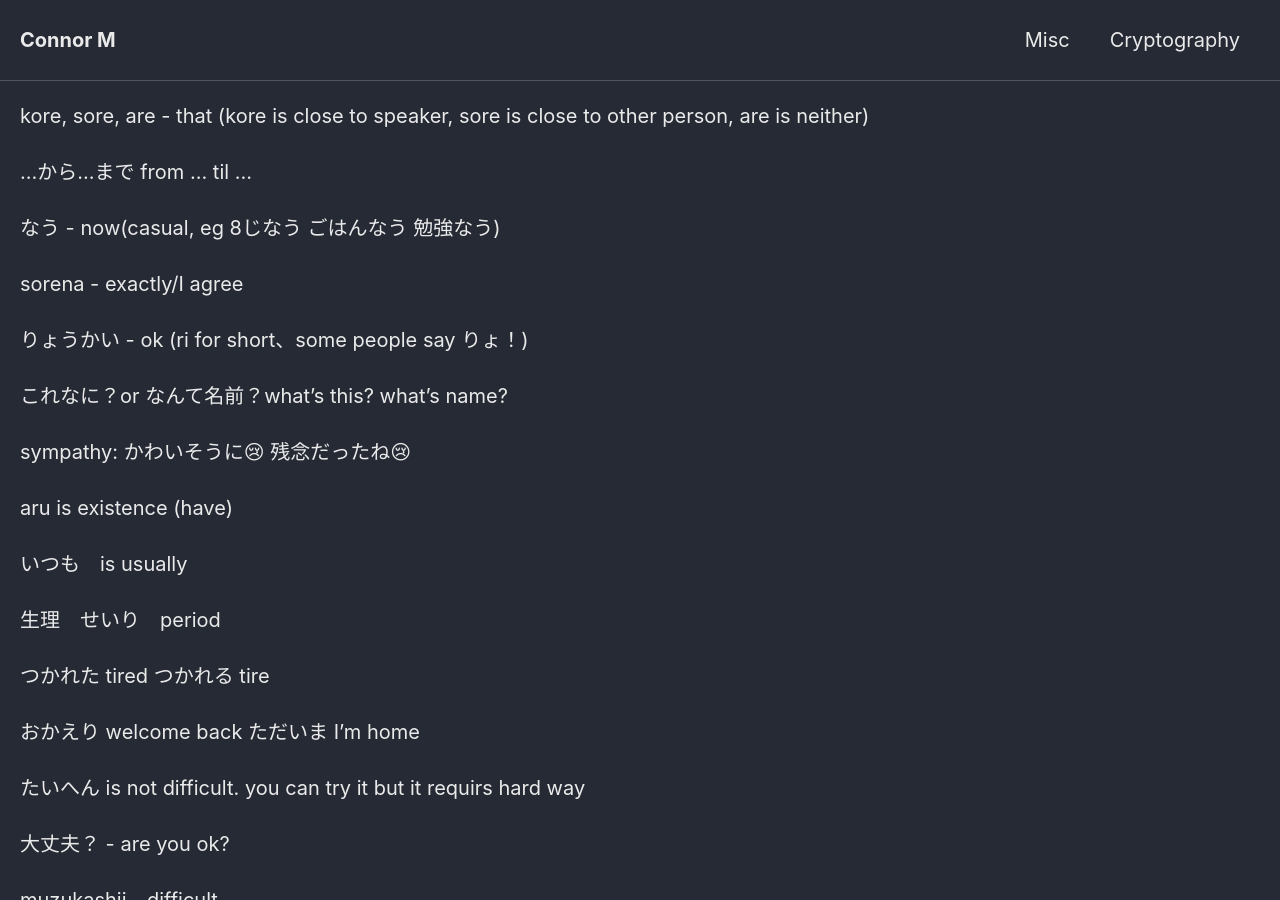
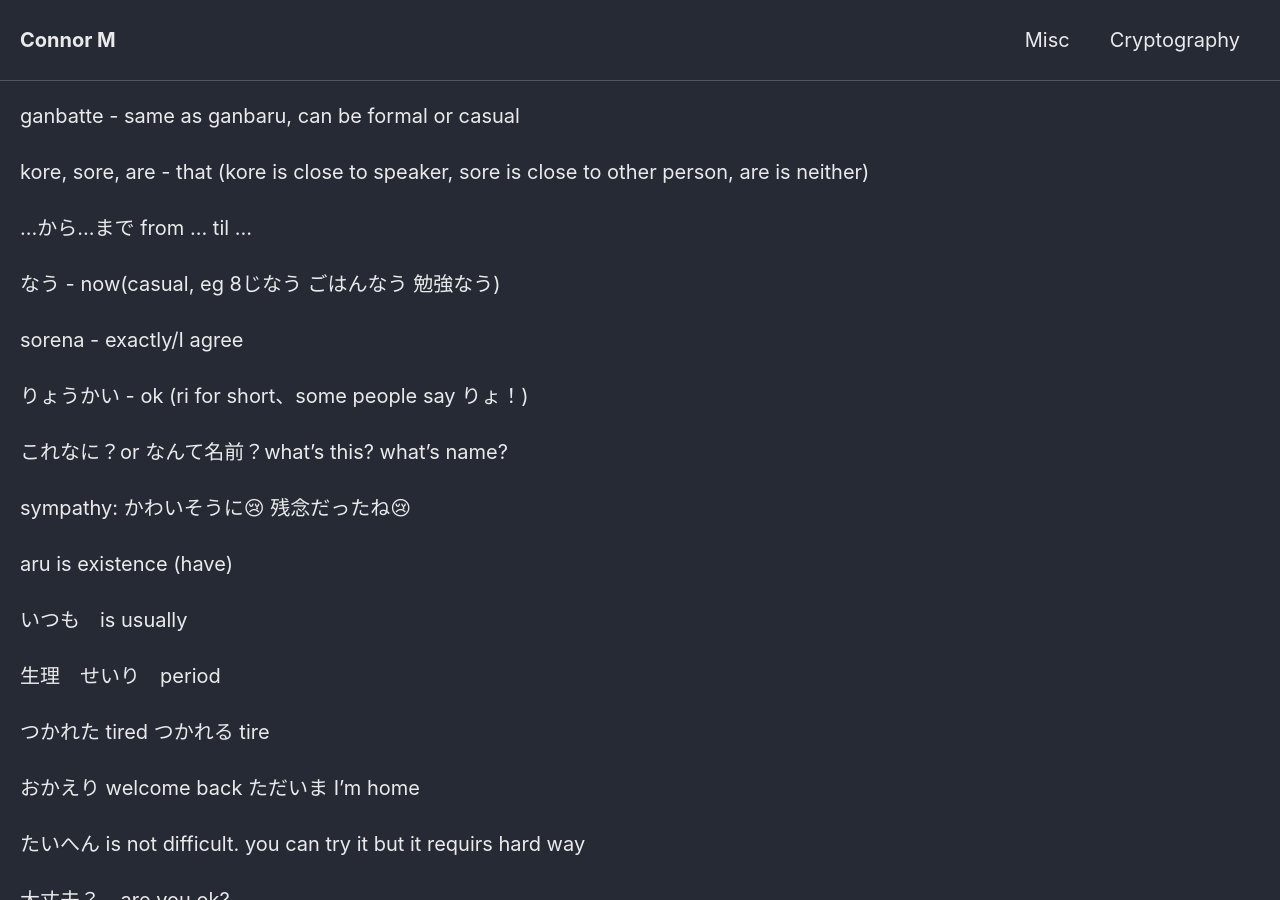
Before and after one commit to Connor-McCartney/Connor-McCartney.github.io, a Jekyll site: the page built from _pages/misc/japanese.md, in a window 1280 px wide and 900 px high. Built offline with Jekyll 4.4.1, drawn with Linux system fonts in a browser that asks for light colours; cached includes are drawn as plain includes; our own code applies the rules of GitHub Pages for plain Markdown files.

Commit message:
Update japanese.md

```diff
--- a/_pages/misc/japanese.md
+++ b/_pages/misc/japanese.md
@@ -1,3 +1,5 @@
+ganbatte - same as ganbaru, can be formal or casual
+
 kore, sore, are - that (kore is close to speaker, sore is close to other person, are is neither)
 
 ...から...まで  from ... til ...
```
